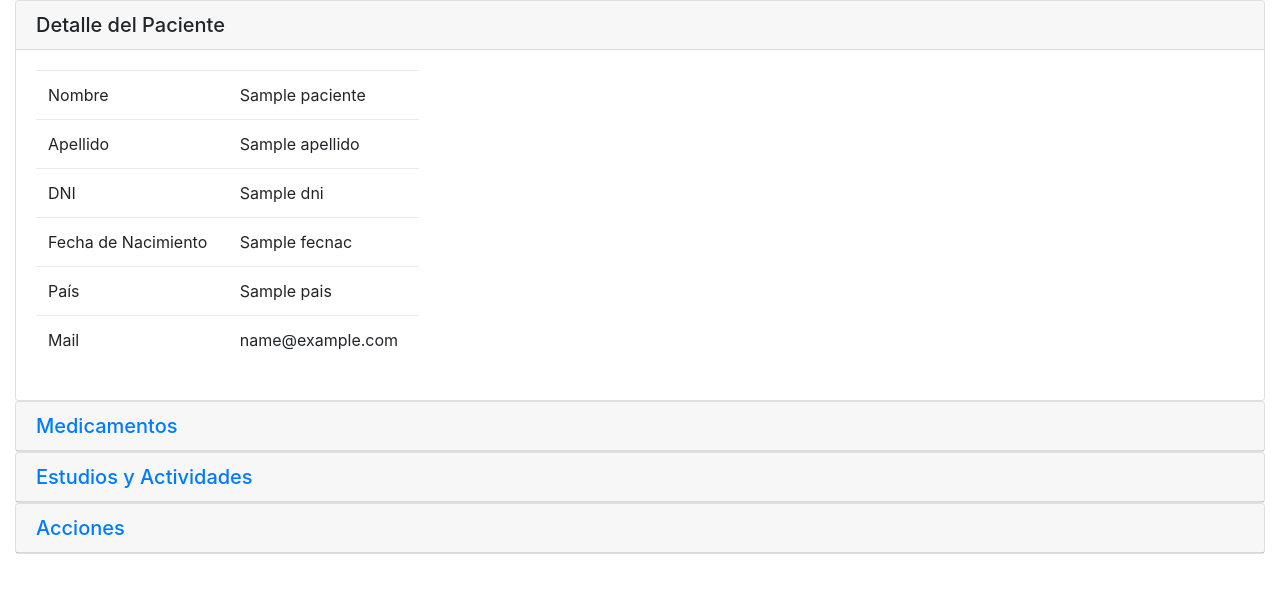
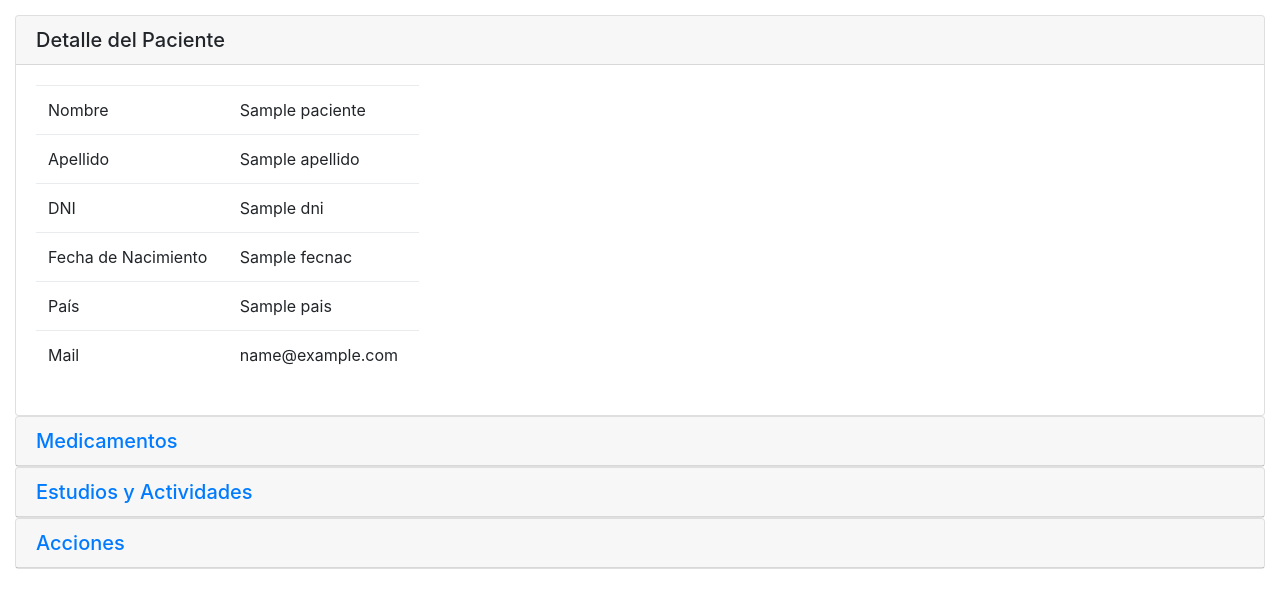
Before and after one commit to nachochiappe/tr, a Django app: template templates/pacientes/paciente_detail.html in a window 1280 px wide. Shown: the top 608 px of the page. Run offline with Django 3.2, Linux system fonts and the light colour scheme; the template is opened without the code that fills it: most values are stand-ins (such as "Sample title", 1, 10 or a date in 2020); some libraries are stand-ins or nearby versions.

Commit message:
Nueva mejora en la visualización.

```diff
--- a/templates/pacientes/paciente_detail.html
+++ b/templates/pacientes/paciente_detail.html
@@ -1,7 +1,7 @@
 {% extends 'base.html' %}
 
 {% block content %}
-    <div class="card">
+    <div class="card" style="margin-top: 15px;">
         <h5 class="card-header">Detalle del Paciente</h5>
         <div class="card-body">
             <div class="row">
```
